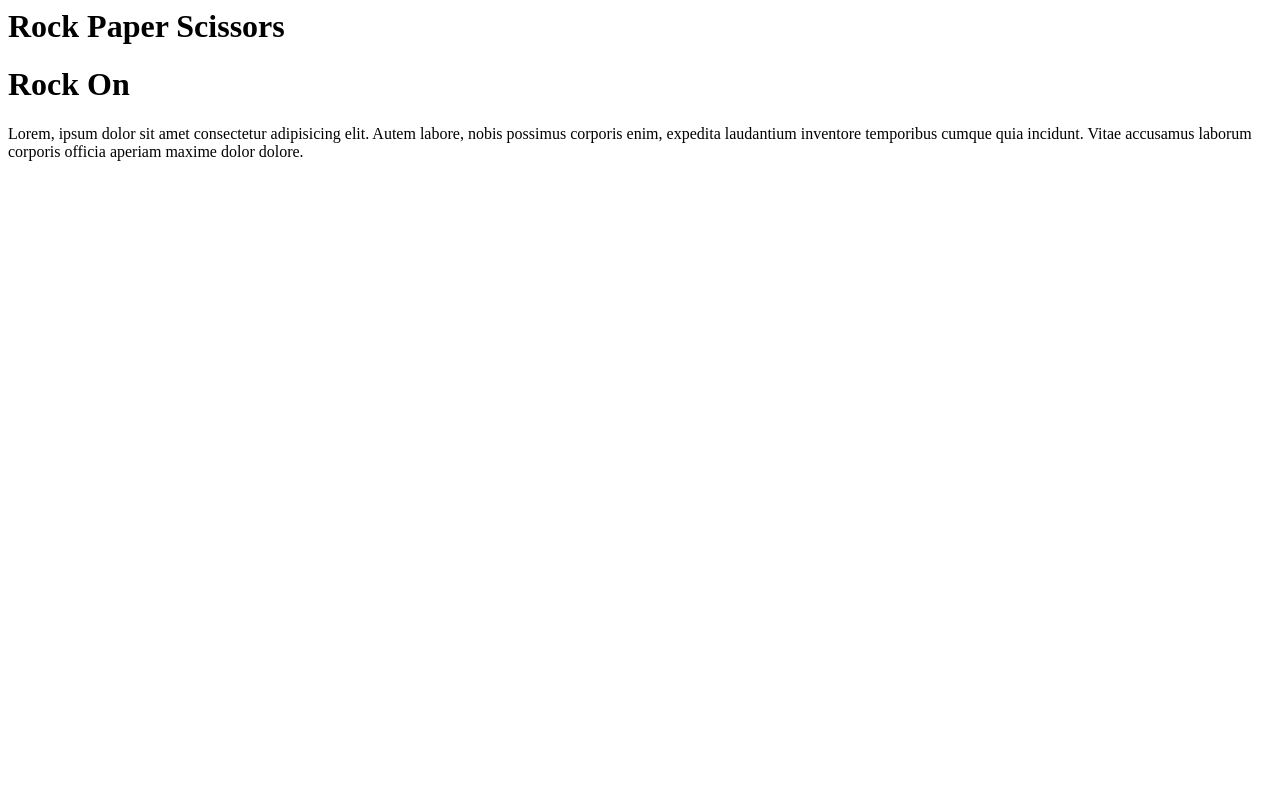
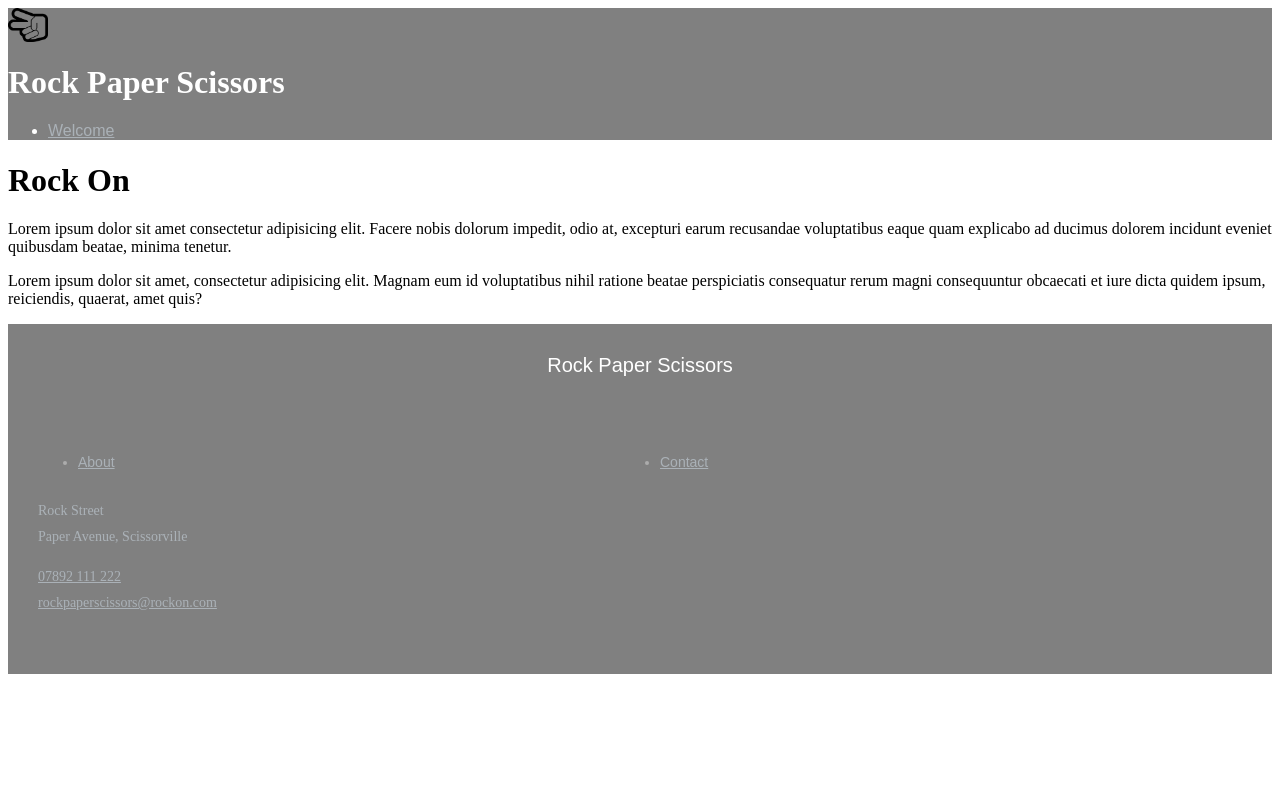
Before and after one commit to sarahclarke-skc/week_03_weekend_homework_rock_paper_scissors, a Flask app: page /welcome in a window 1280 px wide. Run offline with Flask 2, Linux system fonts and the light colour scheme.

Commit message:
/rock/scissors etc. isn't using style.css

```diff
--- a/models/game.py
+++ b/models/game.py
@@ -8,6 +8,7 @@ class Game():
     player1 = Player("player 1", "rock")
     player2 = Player("player 2", "paper")
 
+    #Needs refactoring to stop repeating the return statement
     def get_winner(self, player1, player2):
         if player1.choice == "rock" and player2.choice == "paper":
             return f"Congratulations {player1.name}, you have won!"
--- a/static/style.css
+++ b/static/style.css
@@ -0,0 +1,93 @@
+#logo {
+    width: 40px;
+    height: auto;
+}
+    .header {
+        color: #fff;
+        background: grey;
+    }
+
+    .header nav ul li a {
+        color: #AAB1B7;
+        font-weight: 400;
+        font-family: Arial, Helvetica, sans-serif;
+        list-style: unset;
+    }
+
+
+
+  .footer {
+    color: #FFF;
+    background: grey;
+    position: relative;
+    padding: 10px;
+  }
+
+  .footer-widget {
+    padding:20px;
+    position: relative;
+    top: -14px;
+    justify-content: space-evenly;
+
+  }
+
+  .footer-widget li {
+    width: 50%;
+    float: left;
+  }
+
+  .footer-title {
+    font-size: 20px;
+    font-weight: 400;
+    color: #fff;
+    margin-bottom: 45px;
+    font-family: Arial, Helvetica, sans-serif;
+    text-align: center;
+  }
+
+  .footer-widget p {
+    color: #AAB1B7;
+    font-size: 14px;
+    font-weight: 400;
+    line-height: 26px;
+    color: #AAB1B7;
+  }
+
+  .footer-widget p a {
+    color: #AAB1B7;
+  }
+
+  .footer-widget p a:hover {
+    color: #FF4A52;
+  }
+
+  p.footer-text {
+    font-size: 16px;
+    color: #B2B2B2;
+    margin-bottom: 23px;
+    font-weight: 400;
+    line-height: 26px;
+  }
+
+  p.footer-text a.domain {
+    color: #B2B2B2;
+    font-weight: 400;
+  }
+
+  .footer-widget ul li {
+    color: #ACACAC;
+    font-size: 14px;
+    line-height: 36px;
+  }
+
+  .footer-widget ul li a {
+    color: #AAB1B7;
+    font-weight: 400;
+    font-family: Arial, Helvetica, sans-serif;
+    list-style: unset;
+
+  }
+
+  .footer-widget ul li a:hover {
+    color: #FF4A52;
+  }
--- a/templates/base.html
+++ b/templates/base.html
@@ -1,13 +1,47 @@
-<link rel="stylesheet" href="{{url_for('static', filename='style.css') }}">
+<!-- <link rel="stylesheet" href="{{url_for('static', filename='style.css') }}"> -->
+<link rel="stylesheet" href="static/style.css">
 
 <html>
     <head>
         <title>{{ title }}</title>
-            <h1>Rock Paper Scissors</h1>
+        <link rel="shortcut icon" type="logo/jpg" href="static/scissors.png"/>
     </head>
     <body>
+        <header class="header">
+            <img id=logo src="static/scissors.png" alt="Scissors Logo">
+                <h1>Rock Paper Scissors</h1>
+                <nav>
+                    <ul class="main-nav">
+                        <li><a href="/welcome">Welcome</a></li>
+                    </ul>
+                </nav>
+
+        </header>
+        <main>
         {% block content %}
 
         {% endblock %}
+        </main>
+
+        <footer class="footer">
+            <div class="container row footer-area">
+                <h3 class="footer-title">
+                    Rock Paper Scissors
+                </h3>
+                <div class="footer-widget">
+                    <ul class="links">
+                        <li><a href="#">About</a></li>
+                        <li><a href="#"> Contact</a></li>
+                    </ul>
+                </div>
+                <div class="footer-widget">
+                    <p>Rock Street <br> Paper Avenue, Scissorville
+                        <p>
+                        <a href="#">07892 111 222</a> <br>
+                        <a href="#">rockpaperscissors@rockon.com</a>
+                        </p>
+                </div>
+            </div>
+        </footer>
     </body>
 </html>
--- a/templates/welcome.html
+++ b/templates/welcome.html
@@ -5,7 +5,12 @@
 <h1 id="Welcome">Rock On</h1>
 
 <body>
-    Lorem, ipsum dolor sit amet consectetur adipisicing elit. Autem labore, nobis possimus corporis enim, expedita laudantium inventore temporibus cumque quia incidunt. Vitae accusamus laborum corporis officia aperiam maxime dolor dolore.
+   <p>
+       Lorem ipsum dolor sit amet consectetur adipisicing elit. Facere nobis dolorum impedit, odio at, excepturi earum recusandae voluptatibus eaque quam explicabo ad ducimus dolorem incidunt eveniet quibusdam beatae, minima tenetur.
+   </p>
+   <p>
+       Lorem ipsum dolor sit amet, consectetur adipisicing elit. Magnam eum id voluptatibus nihil ratione beatae perspiciatis consequatur rerum magni consequuntur obcaecati et iure dicta quidem ipsum, reiciendis, quaerat, amet quis?
+   </p>
 </body>
 
 {% endblock %}
```
Also changed, not shown: static/scissors.png (added).
